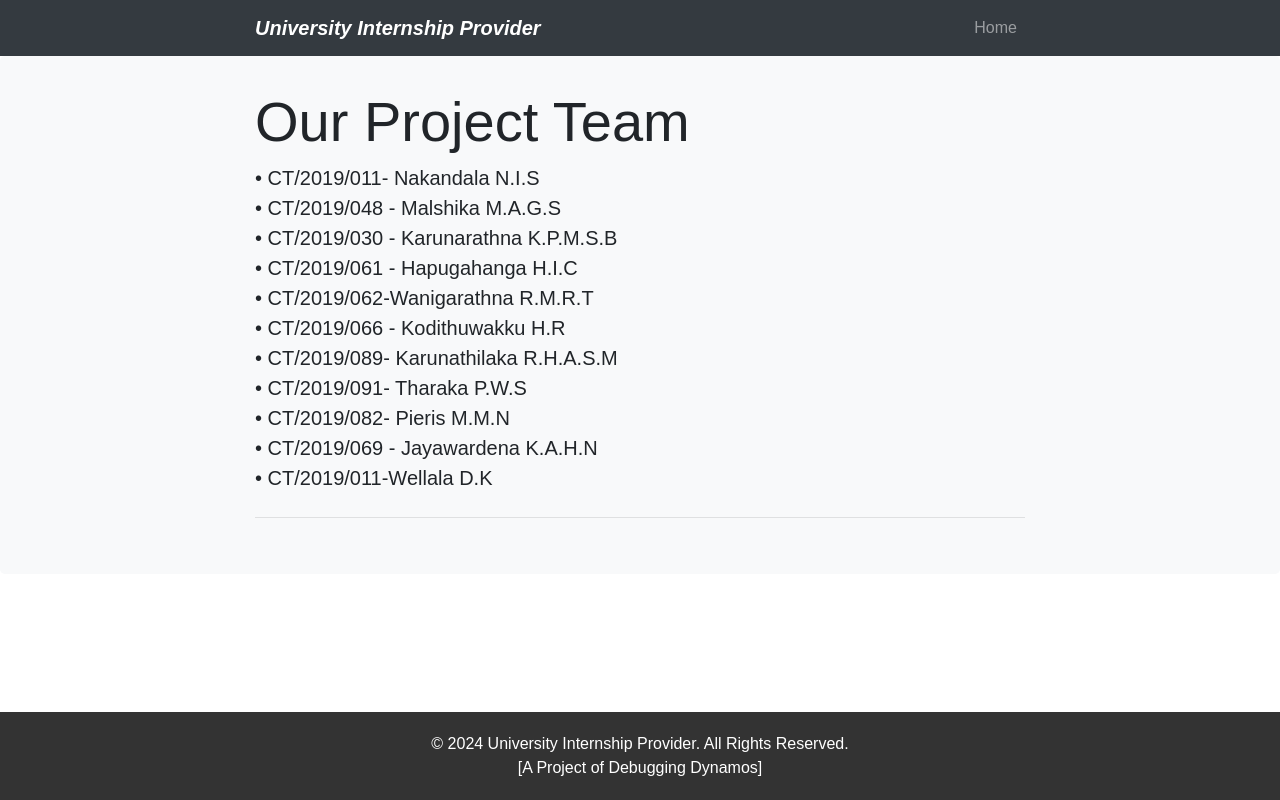
After one commit to SandaruwanSan/CTEC-31042-Group-Project-Team-Debugging-Dynamos, a Flask app: page /aboutus in a window 1280 px wide. The commit adds this page. Run offline with Flask 3, Linux system fonts and the light colour scheme; some libraries are stand-ins or nearby versions.

Commit message:
aboutus_add_updates

```diff
--- a/app.py
+++ b/app.py
@@ -185,6 +185,10 @@ def available_internships():
 def home():
     return render_template('home.html')
 
+@app.route('/aboutus')
+def aboutus():
+    return render_template('aboutus.html')
+
 
 @app.route('/')
 def index():
--- /dev/null
+++ b/templates/aboutus.html
@@ -0,0 +1,100 @@
+<!DOCTYPE html>
+<html lang="en">
+<head>
+    <meta charset="UTF-8">
+    <meta name="viewport" content="width=device-width, initial-scale=1.0">
+    <title>Home</title>
+    <!-- Bootstrap CSS -->
+    <link rel="stylesheet" href="https://stackpath.bootstrapcdn.com/bootstrap/4.5.2/css/bootstrap.min.css">
+    <style>
+        body {
+            padding-top: 0px; /* Adjust based on the height of the navbar */
+            font-family: Arial, sans-serif;
+        }
+        header {
+
+            color: #fff;
+            padding: 0px 0;
+        }
+        .container {
+            max-width: 800px;
+            margin: 0 auto;
+        }
+        .jumbotron {
+            background-color: #f8f9fa;
+            padding: 2rem;
+        }
+        footer {
+            background-color: #333;
+            color: #fff;
+            padding: 20px 0;
+            position: fixed;
+            width: 100%;
+            bottom: 0;
+        }
+        .btn-login {
+            background-color: rgb(35, 168, 95);
+            color: white;
+        }
+        .btn-signup {
+            background-color: rgb(49, 168, 223);
+            color: white;
+        }
+    </style>
+</head>
+<body>
+    <header>
+        <nav class="navbar navbar-expand-lg navbar-dark bg-dark">
+            <div class="container">
+                <i><b><a class="navbar-brand" href="#">University Internship Provider</a></b></i>
+                <button class="navbar-toggler" type="button" data-toggle="collapse" data-target="#navbarNav" aria-controls="navbarNav" aria-expanded="false" aria-label="Toggle navigation">
+                    <span class="navbar-toggler-icon"></span>
+                </button>
+                <div class="collapse navbar-collapse" id="navbarNav">
+                    <ul class="navbar-nav ml-auto">
+                        <li class="nav-item">
+                            <a class="nav-link" href="{{ url_for('home') }}">Home</a>
+                        </li>
+
+                    </ul>
+                </div>
+            </div>
+        </nav>
+    </header>
+
+    <main>
+        <div class="jumbotron">
+            <div class="container">
+                <h1 class="display-4">Our Project Team</h1>
+                <p class="lead">
+                    •	CT/2019/011- Nakandala N.I.S<br>
+                    •	CT/2019/048 - Malshika M.A.G.S<br>
+                    •	CT/2019/030 - Karunarathna K.P.M.S.B<br>
+                    •	CT/2019/061 - Hapugahanga H.I.C<br>
+                    •	CT/2019/062-Wanigarathna R.M.R.T<br>
+                    •	CT/2019/066 - Kodithuwakku H.R<br>
+                    •	CT/2019/089- Karunathilaka R.H.A.S.M<br>
+                    •	CT/2019/091- Tharaka P.W.S<br>
+                    •	CT/2019/082- Pieris M.M.N<br>
+                    •	CT/2019/069 - Jayawardena K.A.H.N<br>
+                    •	CT/2019/011-Wellala D.K<br>
+                    </p>
+                <hr class="my-4">
+
+
+            </div>
+        </div>
+    </main>
+
+    <footer>
+        <div class="container text-center">
+            &copy; 2024 University Internship Provider. All Rights Reserved.<br>[A Project of Debugging Dynamos]
+        </div>
+    </footer>
+
+    <!-- Bootstrap JS and jQuery -->
+    <script src="https://code.jquery.com/jquery-3.5.1.slim.min.js"></script>
+    <script src="https://cdn.jsdelivr.net/npm/@popperjs/core@2.5.4/dist/umd/popper.min.js"></script>
+    <script src="https://stackpath.bootstrapcdn.com/bootstrap/4.5.2/js/bootstrap.min.js"></script>
+</body>
+</html>
--- a/templates/home.html
+++ b/templates/home.html
@@ -56,7 +56,7 @@
                             <a class="nav-link" href="#">Home</a>
                         </li>
                         <li class="nav-item">
-                            <a class="nav-link" href="#">About</a>
+                            <a class="nav-link" href="{{ url_for('aboutus') }}">About</a>
                         </li>
                         <li class="nav-item">
                             <a class="nav-link" href="#">Services</a>
```
